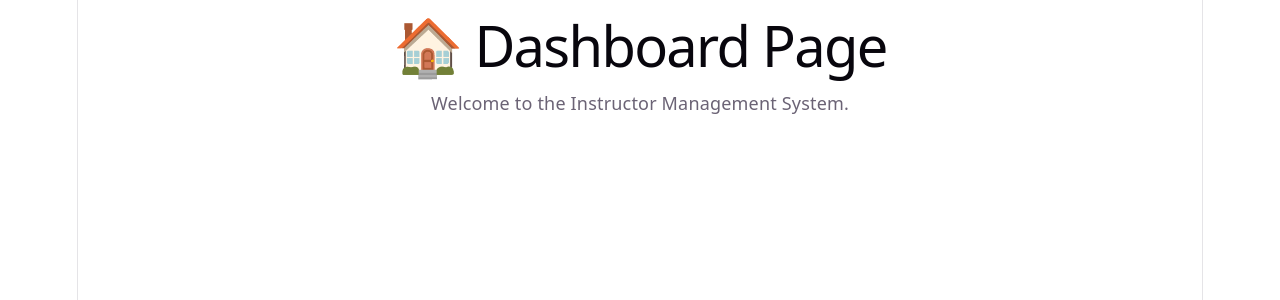
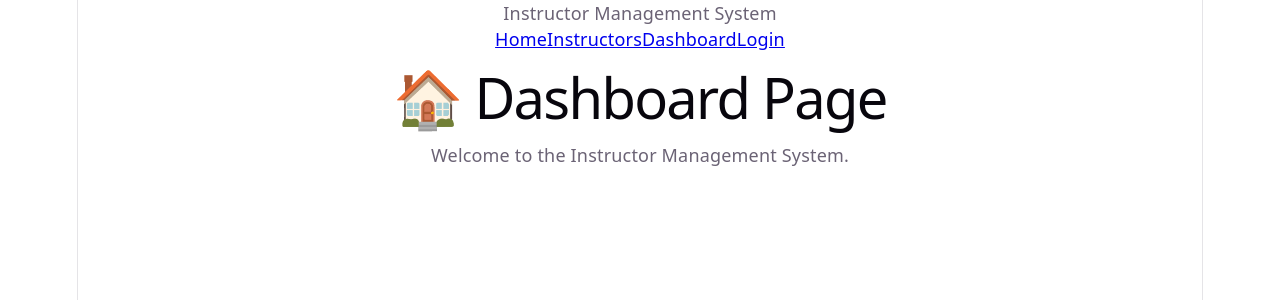
Before and after one commit to barreny14/instructorapi, a React (Vite) app in the folder instructor-frontend/: page /dashboard in a window 1280 px wide. Shown: the top 300 px of the page. Built offline with nearby package versions, Linux system fonts and the light colour scheme.

Commit message:
Exercise 2: Add Main Layout and Navigation Bar

```diff
--- a/instructor-frontend/src/App.jsx
+++ b/instructor-frontend/src/App.jsx
@@ -1,4 +1,5 @@
 import { Routes, Route } from 'react-router-dom';
+import MainLayout from './layouts/MainLayout';
 import HomePage from './pages/HomePage';
 import InstructorListPage from './pages/InstructorListPage';
 import InstructorDetailPage from './pages/InstructorDetailPage';
@@ -9,12 +10,16 @@ import NotFoundPage from './pages/NotFoundPage';
 function App() {
   return (
     <Routes>
+      <Route element={<MainLayout />}>
+
         <Route path="/" element={<HomePage />} />
         <Route path="/instructors" element={<InstructorListPage />} />
         <Route path="/instructors/:id" element={<InstructorDetailPage />} />
         <Route path="/login" element={<LoginPage />} />
         <Route path="/dashboard" element={<DashboardPage />} />
         <Route path="*" element={<NotFoundPage />} />
+
+      </Route>
     </Routes>
   );
 }
--- /dev/null
+++ b/instructor-frontend/src/components/Navbar.jsx
@@ -0,0 +1,18 @@
+import { Link } from 'react-router-dom';
+
+function Navbar() {
+  return (
+    <nav className="navbar">
+      <div className="navbar-brand">Instructor Management System</div>
+
+      <div className="navbar-links">
+        <Link to="/">Home</Link>
+        <Link to="/instructors">Instructors</Link>
+        <Link to="/dashboard">Dashboard</Link>
+        <Link to="/login">Login</Link>
+      </div>
+    </nav>
+  );
+}
+
+export default Navbar;
--- /dev/null
+++ b/instructor-frontend/src/layouts/MainLayout.jsx
@@ -0,0 +1,16 @@
+import { Outlet } from 'react-router-dom';
+import Navbar from '../components/Navbar';
+
+function MainLayout() {
+  return (
+    <div>
+      <Navbar />
+
+      <main className="container">
+        <Outlet />
+      </main>
+    </div>
+  );
+}
+
+export default MainLayout;
```
Also changed, not shown: instructor-frontend/src/App.css (line endings or trailing spaces). Lines whose indentation alone changed are shown as unchanged.
